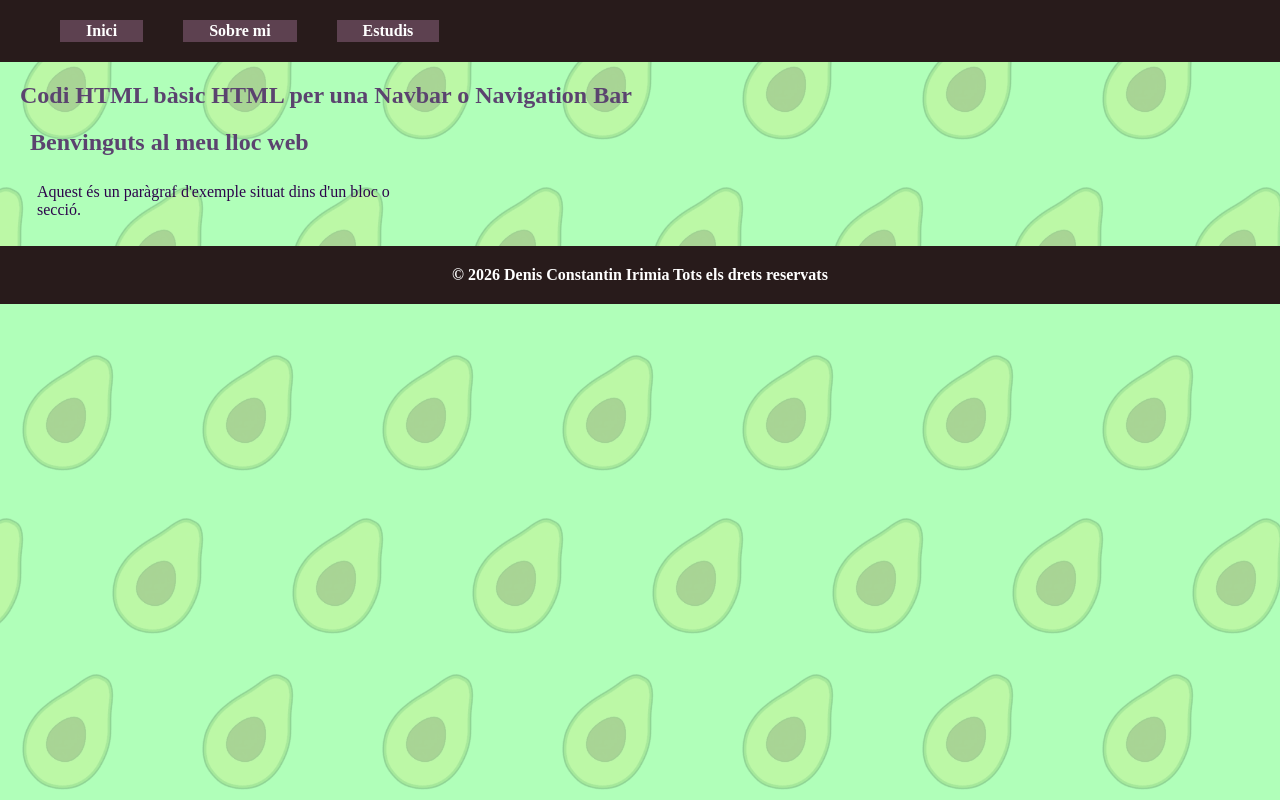
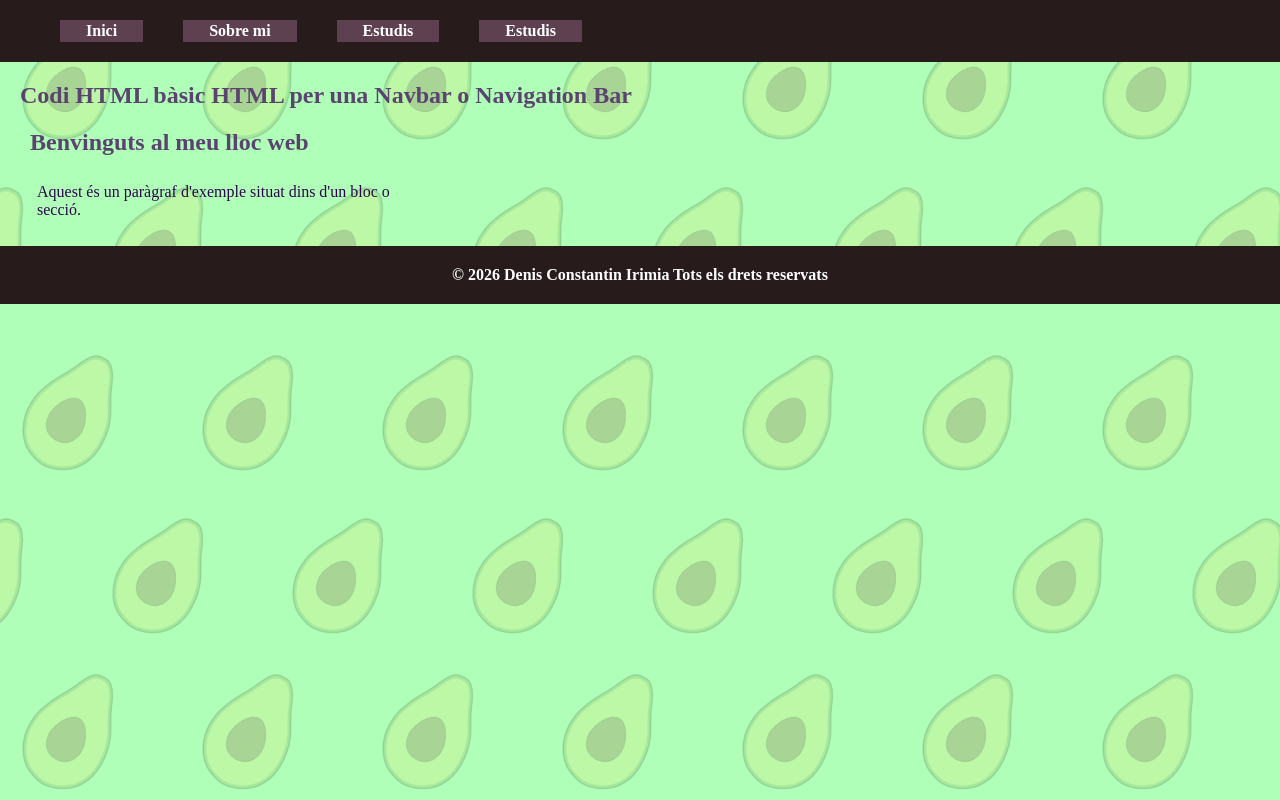
Before and after one commit to constantin2005denis/meuPerfoli, a plain HTML site: page index.html in a window 1280 px wide. Drawn offline with Linux system fonts and the light colour scheme.

Commit message:
Add files via upload

```diff
--- a/index.html
+++ b/index.html
@@ -17,6 +17,7 @@
                 <li><a href="index.html">Inici</a></li>
                 <li><a href="pages/sobre_mi.html">Sobre mi</a></li>
                 <li><a href="pages/Estudis.html">Estudis</a></li>
+                <li><a href="contacta.html">Estudis</a></li>
             </ul>
         </nav>
 
```
Also changed, not shown: pages/Estudis.html (+1 -0 lines), pages/contacta.html (+1 -0 lines), pages/sobre_mi.html (+1 -0 lines).
